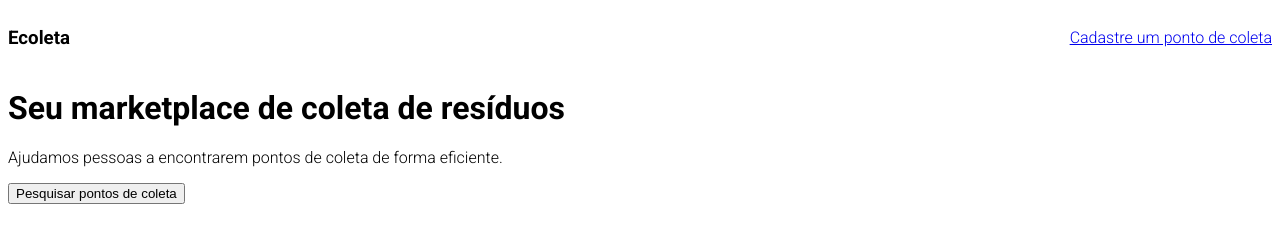
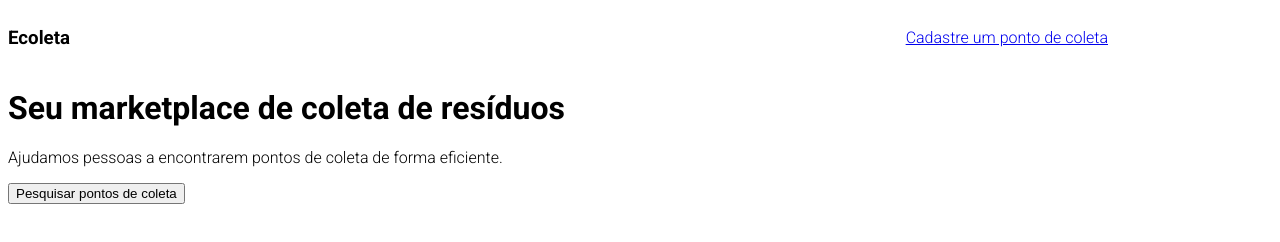
Before and after one commit to marcusmarinhob/nlw, a plain HTML site: page index.html in a window 1280 px wide. Drawn offline with Linux system fonts and the light colour scheme.

Commit message:
Adicionando larguras ao conteúdo

```diff
--- a/index.html
+++ b/index.html
@@ -11,6 +11,7 @@
     </head>
 
     <body>
+        <div class="content">
             <header>
                 <h3>Ecoleta</h3>
                 <a href="#">Cadastre um ponto de coleta</a>
@@ -19,5 +20,6 @@
             <h1>Seu marketplace de coleta de resíduos</h1>
             <p>Ajudamos pessoas a encontrarem pontos de coleta de forma eficiente.</p>
             <button>Pesquisar pontos de coleta</button>
+        </div>
     </body>
 </html>
--- a/styles/main.css
+++ b/styles/main.css
@@ -7,3 +7,8 @@ header{
     align-items: center;
     justify-content: space-between;
 }
+
+.content {
+    width: 90%;
+    max-width: 1100px;
+}
```
Lines whose indentation alone changed are shown as unchanged.
